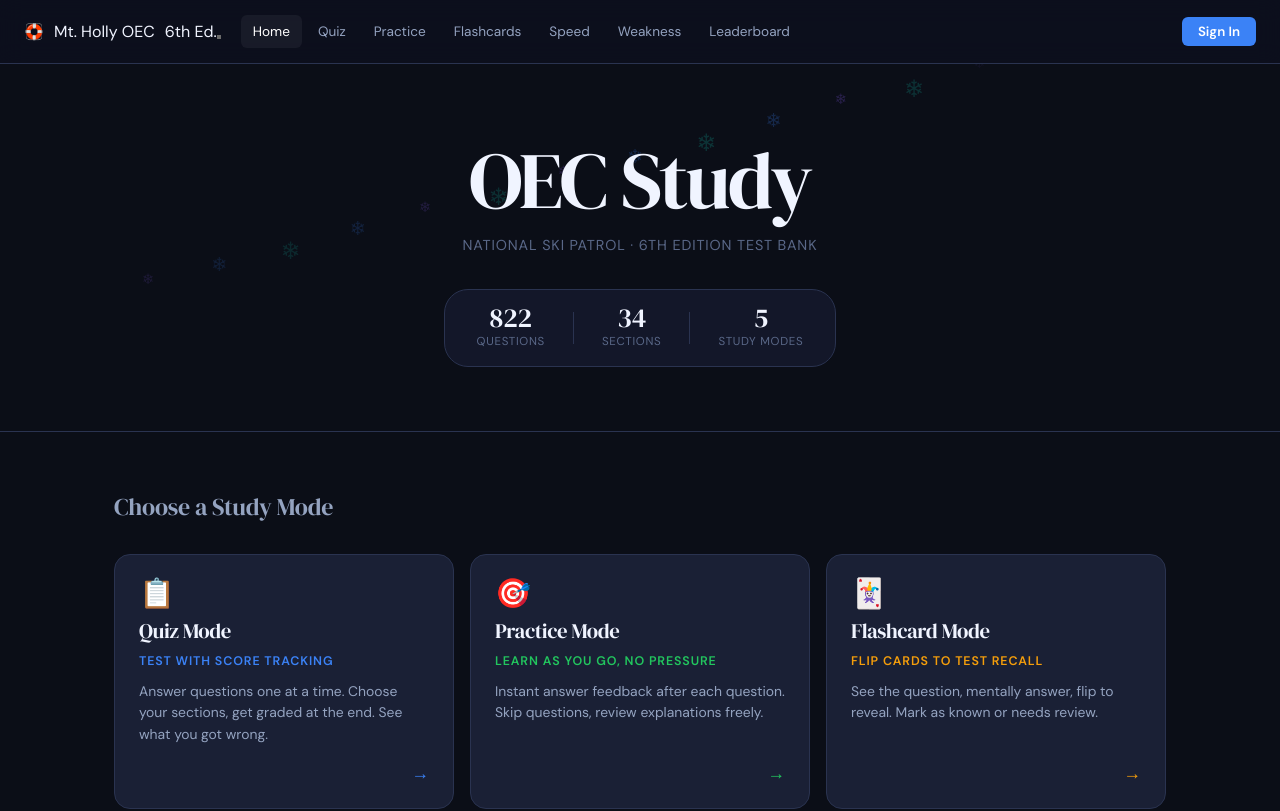
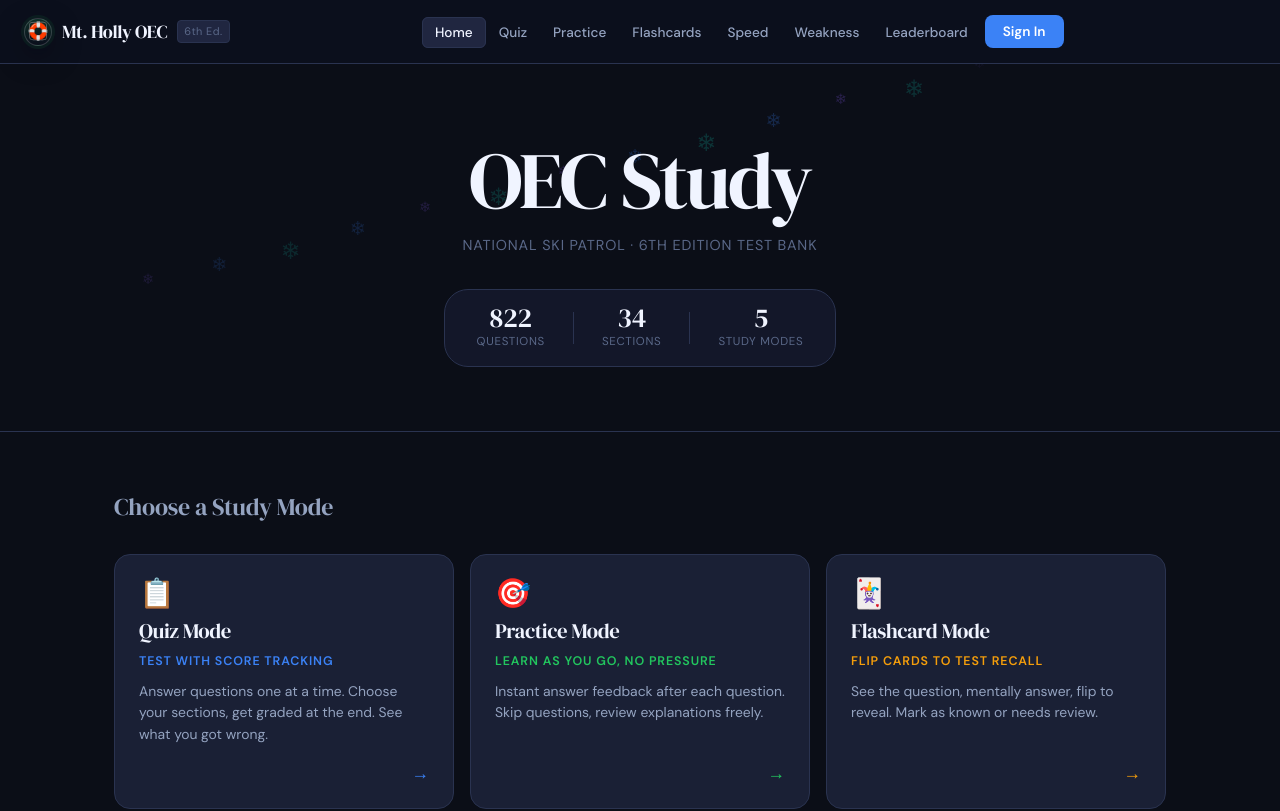
Before and after one commit to DeWittSolutionsLLC/OECTrainingApp6thEdition, a React (Create React App) app: page / in a window 1280 px wide. Shown: the top 811 px of the page. Built offline with nearby package versions, Linux system fonts and the light colour scheme; no server answers.

Commit message:
Updated Nav CSS

```diff
--- a/src/styles/navbar.css
+++ b/src/styles/navbar.css
@@ -1,3 +1,4 @@
+/* --- Base Navbar Container --- */
 .navbar {
   position: sticky;
   top: 0;
@@ -7,48 +8,90 @@
   justify-content: space-between;
   padding: 0 24px;
   height: 64px;
-  background: rgba(13, 16, 30, 0.85);
+  background: rgba(13, 16, 30, 0.92);
   border-bottom: 1px solid var(--border);
   backdrop-filter: blur(12px);
+  -webkit-backdrop-filter: blur(12px);
 }
 
+/* --- Brand & Logo Section --- */
 .navbar__brand {
   display: flex;
   align-items: center;
   gap: 10px;
   text-decoration: none;
+  flex-shrink: 0;
 }
 
+.navbar__flake {
+  font-size: 1.1rem;
+  display: inline-flex;
+  align-items: center;
+  justify-content: center;
+  width: 28px;
+  height: 28px;
+  border-radius: 50%;
+  border: 1px solid rgba(255, 255, 255, 0.18);
+  background: linear-gradient(180deg, rgba(34, 197, 94, 0.18), rgba(13, 16, 30, 0.0));
+  box-shadow: 0 0 0 3px rgba(34, 197, 94, 0.08), 0 10px 30px rgba(0, 0, 0, 0.35);
+}
+
+.navbar__title {
+  font-family: var(--font-display);
+  font-size: 1.15rem;
+  color: var(--text-primary);
+  letter-spacing: -0.02em;
+}
+
+.navbar__edition {
+  font-size: 0.68rem;
+  color: var(--text-muted);
+  background: var(--bg-elevated);
+  border: 1px solid var(--border);
+  border-radius: 4px;
+  padding: 2px 6px;
+  letter-spacing: 0.04em;
+}
+
+/* --- Navigation Links Section --- */
 .navbar__links {
   display: flex;
   align-items: center;
-  justify-content: space-between;
+  justify-content: center;
   flex: 1;
-  margin-left: 20px;
-}
-
-.navbar__nav-group {
-  display: flex;
   gap: 4px;
+  margin: 0 20px;
 }
 
 .navbar__link {
   font-size: 0.85rem;
+  font-weight: 500;
   color: var(--text-secondary);
   padding: 6px 12px;
-  border-radius: 6px;
+  border-radius: var(--radius-sm);
+  transition: all 0.2s ease;
   text-decoration: none;
-  transition: 0.2s;
+  white-space: nowrap;
+  border: 1px solid transparent;
 }
 
-.navbar__link:hover, .navbar__link--active {
-  color: #fff;
-  background: rgba(255,255,255,0.05);
+.navbar__link:hover {
+  color: var(--text-primary);
+  background: var(--bg-elevated);
 }
 
-/* Auth Section Styling */
+.navbar__link--active {
+  color: var(--text-primary);
+  background: var(--bg-elevated);
+  border-color: var(--border);
+}
+
+/* --- Auth & Profile Section --- */
 .navbar__auth {
-  margin-left: auto;
+  display: flex;
+  align-items: center;
+  gap: 12px;
+  flex-shrink: 0;
 }
 
 .navbar__profile-btn {
@@ -61,6 +104,12 @@
   border-radius: 20px;
   cursor: pointer;
   color: #fff;
+  transition: all 0.2s;
+}
+
+.navbar__profile-btn:hover {
+  background: rgba(59, 130, 246, 0.2);
+  border-color: rgba(59, 130, 246, 0.4);
 }
 
 .navbar__avatar, .navbar__avatar-initial {
@@ -75,49 +124,109 @@
   display: flex;
   align-items: center;
   justify-content: center;
-  font-size: 0.7rem;
-  font-weight: bold;
+  font-size: 0.75rem;
+  font-weight: 700;
 }
 
 .navbar__signin-btn {
   background: #3b82f6;
   color: white;
   border: none;
-  padding: 6px 16px;
-  border-radius: 6px;
+  padding: 8px 18px;
+  border-radius: 8px;
+  font-size: 0.85rem;
   font-weight: 600;
   cursor: pointer;
+  transition: background 0.2s;
 }
 
+.navbar__signin-btn:hover {
+  background: #2563eb;
+}
+
+/* --- Hamburger Menu Icon --- */
+.navbar__toggle {
+  display: none;
+  flex-direction: column;
+  justify-content: space-around;
+  width: 24px;
+  height: 18px;
+  background: transparent;
+  border: none;
+  cursor: pointer;
+  padding: 0;
+  z-index: 1001;
+}
+
+.hamburger-line {
+  width: 24px;
+  height: 2px;
+  background-color: var(--text-primary);
+  border-radius: 10px;
+  transition: all 0.3s cubic-bezier(0.4, 0, 0.2, 1);
+}
+
+/* --- Mobile Responsiveness (Tablets and Phones) --- */
 @media (max-width: 900px) {
+  .navbar__edition { display: none; }
+  .navbar__links { margin: 0 10px; }
+}
+
+@media (max-width: 768px) {
+  .navbar { height: 56px; padding: 0 16px; }
+
+  .navbar__toggle {
+    display: flex;
+  }
+
+  /* Animation to 'X' */
+  .navbar__toggle--open .hamburger-line:nth-child(1) { transform: rotate(45deg) translate(5px, 5px); }
+  .navbar__toggle--open .hamburger-line:nth-child(2) { opacity: 0; }
+  .navbar__toggle--open .hamburger-line:nth-child(3) { transform: rotate(-45deg) translate(6px, -6px); }
+
   .navbar__links {
     position: absolute;
-    top: 64px;
+    top: 100%;
     left: 0;
     right: 0;
     flex-direction: column;
-    background: #0d101e;
+    background: rgba(13, 16, 30, 0.98);
+    backdrop-filter: blur(20px);
+    border-bottom: 1px solid var(--border);
     padding: 20px;
+    gap: 8px;
+    margin: 0;
+
+    /* Hidden State */
     display: none;
-    border-bottom: 1px solid var(--border);
+    opacity: 0;
+    transform: translateY(-10px);
+    transition: all 0.3s ease-in-out;
   }
 
   .navbar__links--open {
     display: flex;
+    opacity: 1;
+    transform: translateY(0);
   }
 
-  .navbar__nav-group {
-    flex-direction: column;
+  .navbar__link {
     width: 100%;
-    gap: 8px;
+    padding: 12px 16px;
+    font-size: 0.95rem;
+    text-align: left;
   }
 
+  /* Push Auth to bottom of mobile menu */
   .navbar__auth {
-    margin: 16px 0 0 0;
     width: 100%;
     padding-top: 16px;
+    margin-top: 8px;
     border-top: 1px solid var(--border);
+    justify-content: flex-start;
   }
 
-  .navbar__toggle { display: flex; }
+  .navbar__signin-btn {
+    width: 100%;
+  }
 }
```
